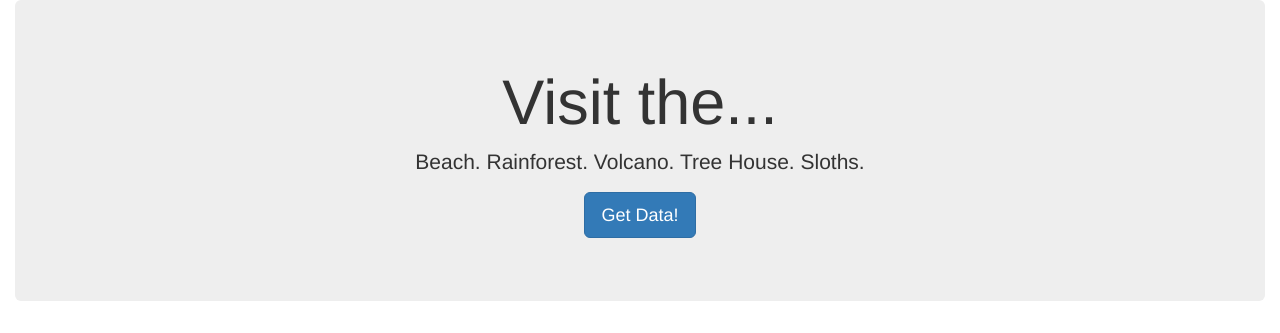
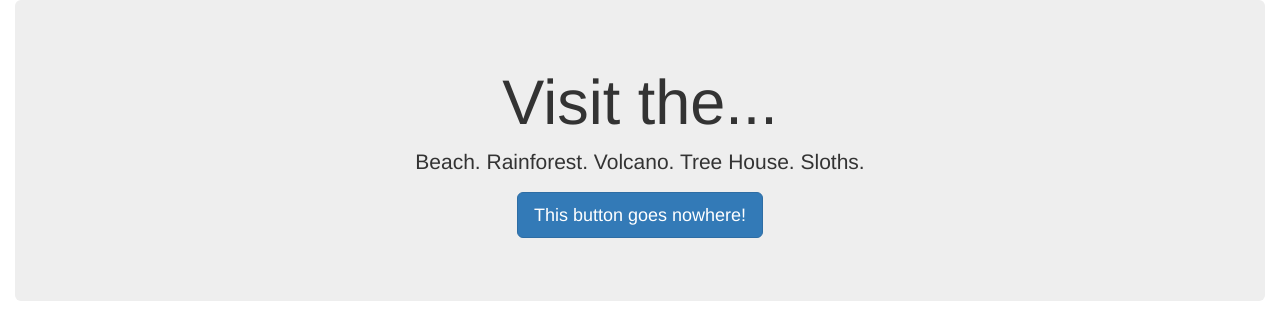
Before and after one commit to andjmorrison/scaling-umbrella, a Flask app: page / in a window 1280 px wide. Shown: the top 333 px of the page. Run offline with Flask 2, Linux system fonts and the light colour scheme; data that the repository does not hold is empty; some libraries are stand-ins or nearby versions.

Commit message:
edit button

```diff
--- a/templates/index.html
+++ b/templates/index.html
@@ -14,7 +14,7 @@
     <div class="jumbotron text-center">
       <h1>Visit the...</h1>
       <p>Beach. Rainforest. Volcano. Tree House. Sloths.</p>
-      <p><a class="btn btn-primary btn-lg" href="/scrape" role="button">Get Data!</a></p>
+      <p><a class="btn btn-primary btn-lg" href="/scrape" role="button">This button goes nowhere!</a></p>
     </div>
     <img src="{{ vacation.sloth_img }}" alt="Sloth">
     <h2>The typical weather in Costa Rica is:</h2>
```
